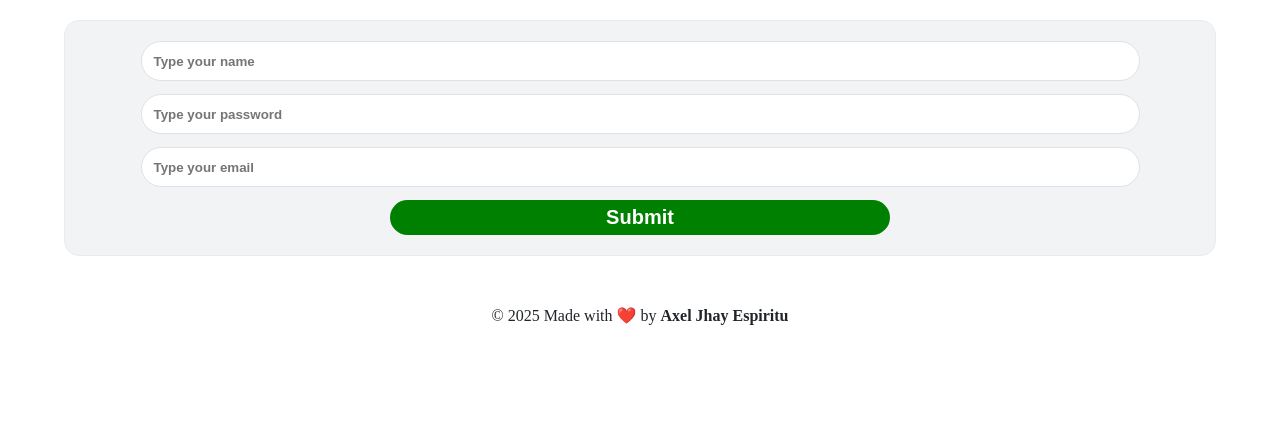
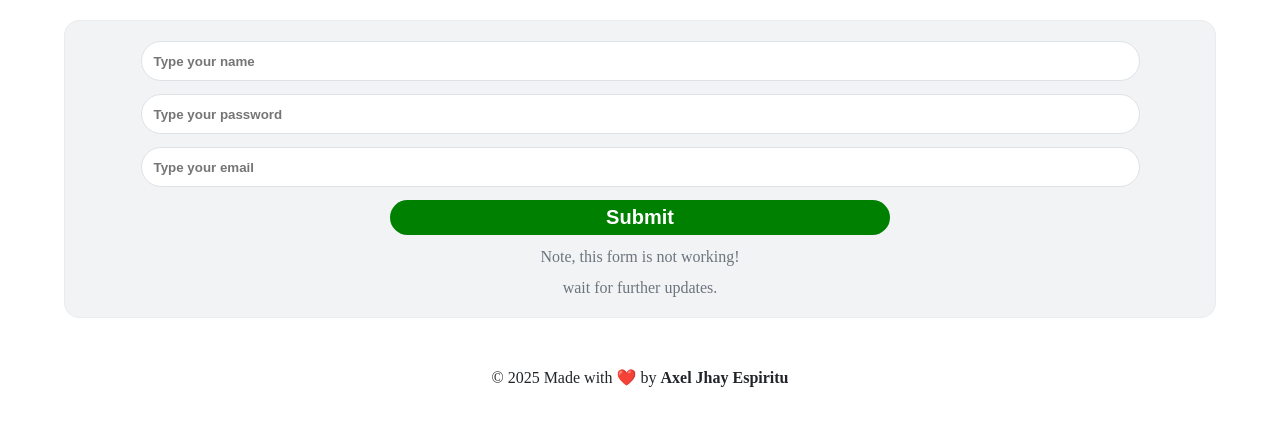
Before and after one commit to Yoru2010/Axel-website, a plain HTML site: page Project1.html in a window 1280 px wide. Shown: the part 80-506 px from the top of the page. Drawn offline with Linux system fonts and the light colour scheme.

Commit message:
Update Project1.html

```diff
--- a/Project1.html
+++ b/Project1.html
@@ -20,6 +20,9 @@
             <input id="Pinput" type="password" placeholder="Type your password" required>
             <input id="Einput" type="email" placeholder="Type your email" required>
             <input id="Sinput" type="submit">
+<p>Note, this form is not working!</p>
+            <p>wait for further updates.</p>
+
         </form>
     </main>
 
```
